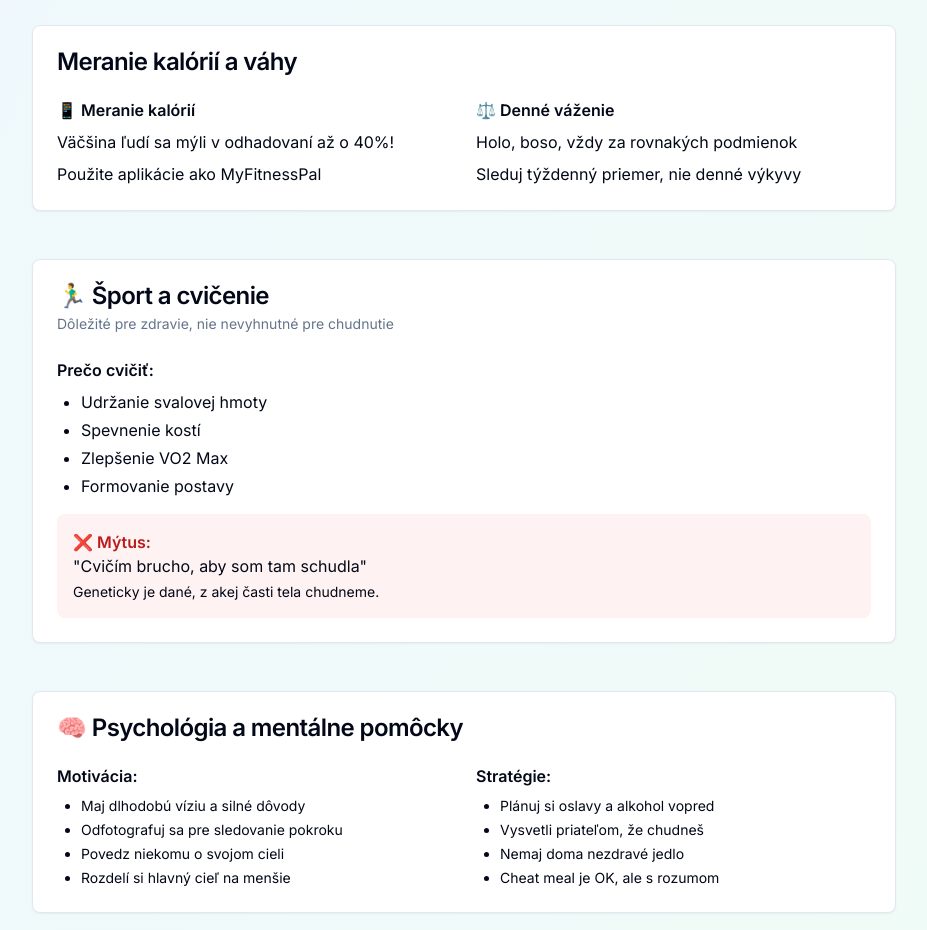
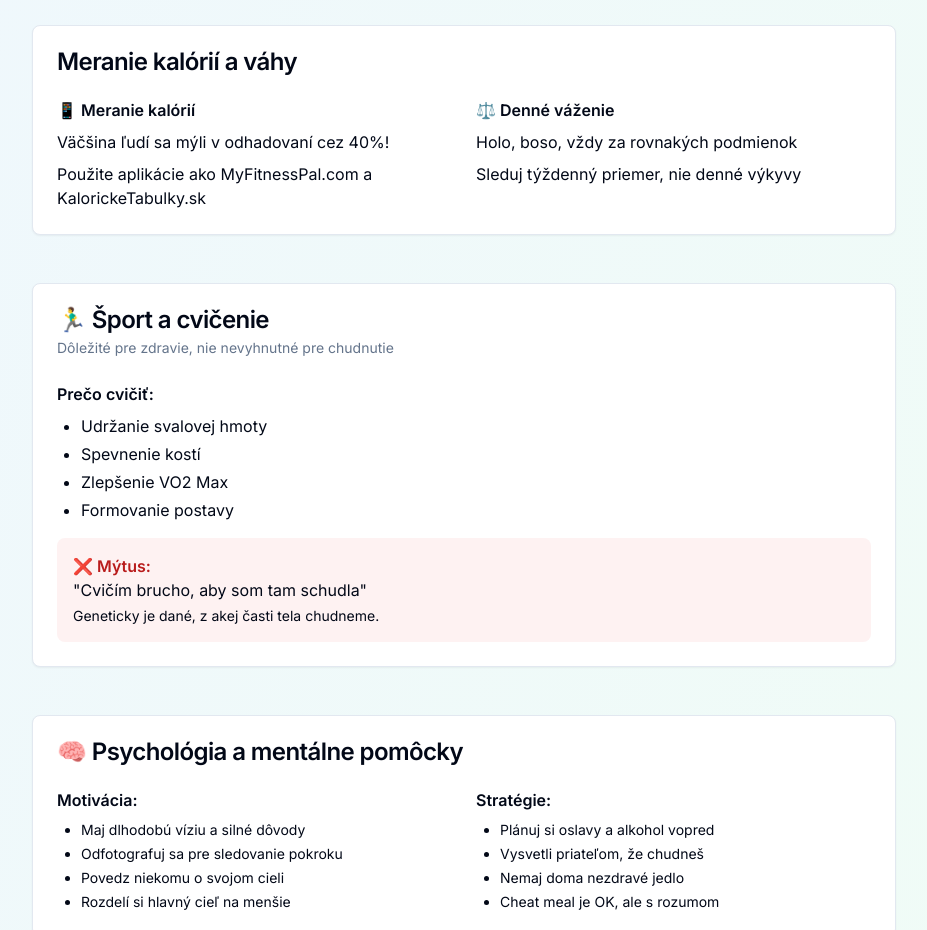
Before and after one commit to Luxqs/slimzyo, a React (Vite) app: page / in a window 1280 px wide. Shown: the part 1464-2394 px from the top of the page, without its empty margins (176-1103 px from the left). Built offline with nearby package versions, Linux system fonts and the light colour scheme.

Commit message:
Visual edit in Lovable
Edited UI in Lovable

```diff
--- a/src/pages/Index.tsx
+++ b/src/pages/Index.tsx
@@ -3,10 +3,8 @@ import { Button } from "@/components/ui/button";
 import { Card, CardContent, CardDescription, CardHeader, CardTitle } from "@/components/ui/card";
 import { Separator } from "@/components/ui/separator";
 import CalorieCalculator from "@/components/CalorieCalculator";
-
 const Index = () => {
-  return (
-    <div className="min-h-screen bg-gradient-to-br from-blue-50 to-green-50">
+  return <div className="min-h-screen bg-gradient-to-br from-blue-50 to-green-50">
       {/* Header */}
       <header className="bg-white shadow-sm border-b">
         <div className="container mx-auto px-4 py-6">
@@ -96,8 +94,8 @@ const Index = () => {
               <div className="grid md:grid-cols-2 gap-6">
                 <div>
                   <h4 className="font-semibold mb-2">📱 Meranie kalórií</h4>
-                  <p>Väčšina ľudí sa mýli v odhadovaní až o 40%!</p>
-                  <p className="mt-2">Použite aplikácie ako MyFitnessPal</p>
+                  <p>Väčšina ľudí sa mýli v odhadovaní cez 40%!</p>
+                  <p className="mt-2">Použite aplikácie ako MyFitnessPal.com a KalorickeTabulky.sk</p>
                 </div>
                 <div>
                   <h4 className="font-semibold mb-2">⚖️ Denné váženie</h4>
@@ -291,8 +289,6 @@ const Index = () => {
           </p>
         </div>
       </footer>
-    </div>
-  );
+    </div>;
 };
-
 export default Index;
```
